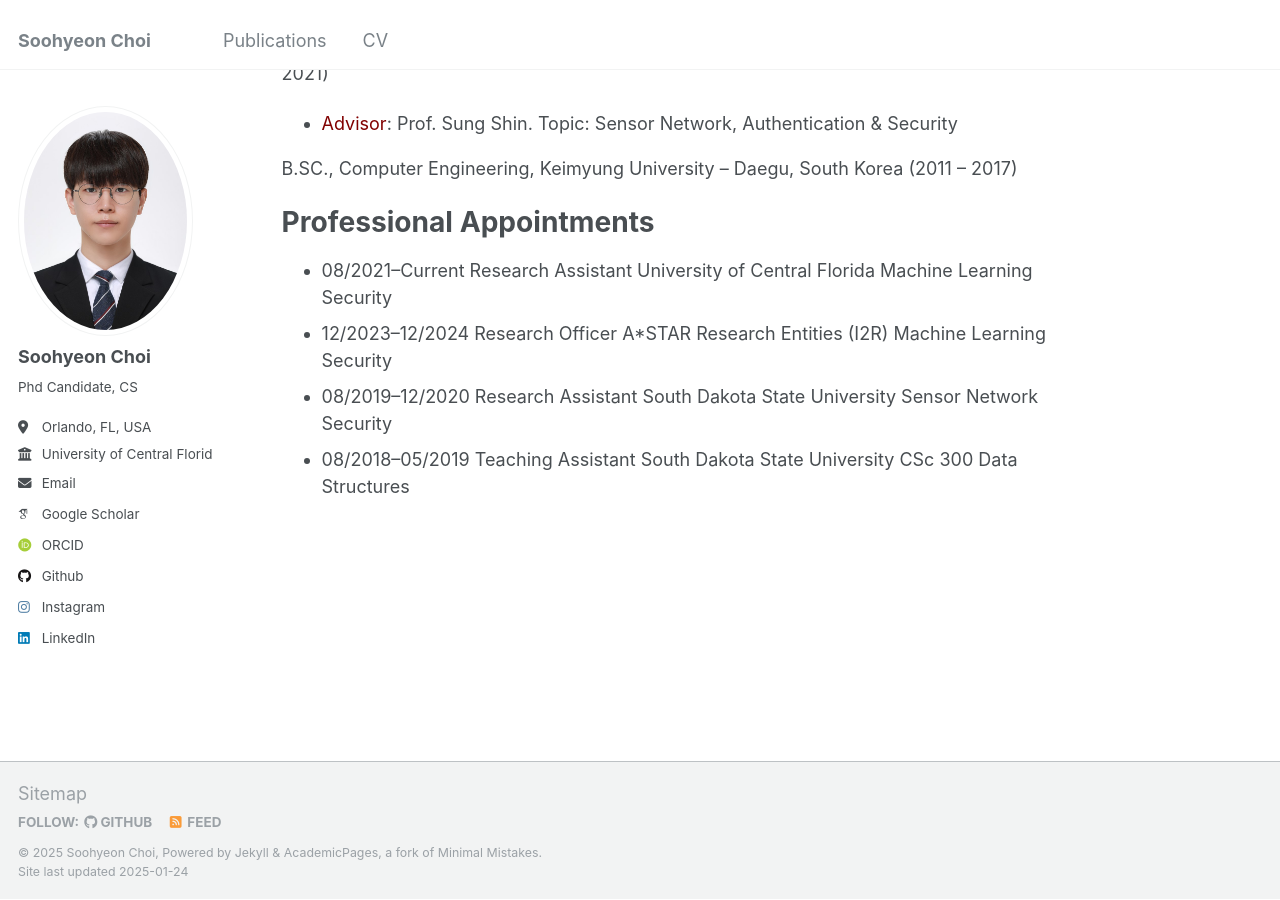
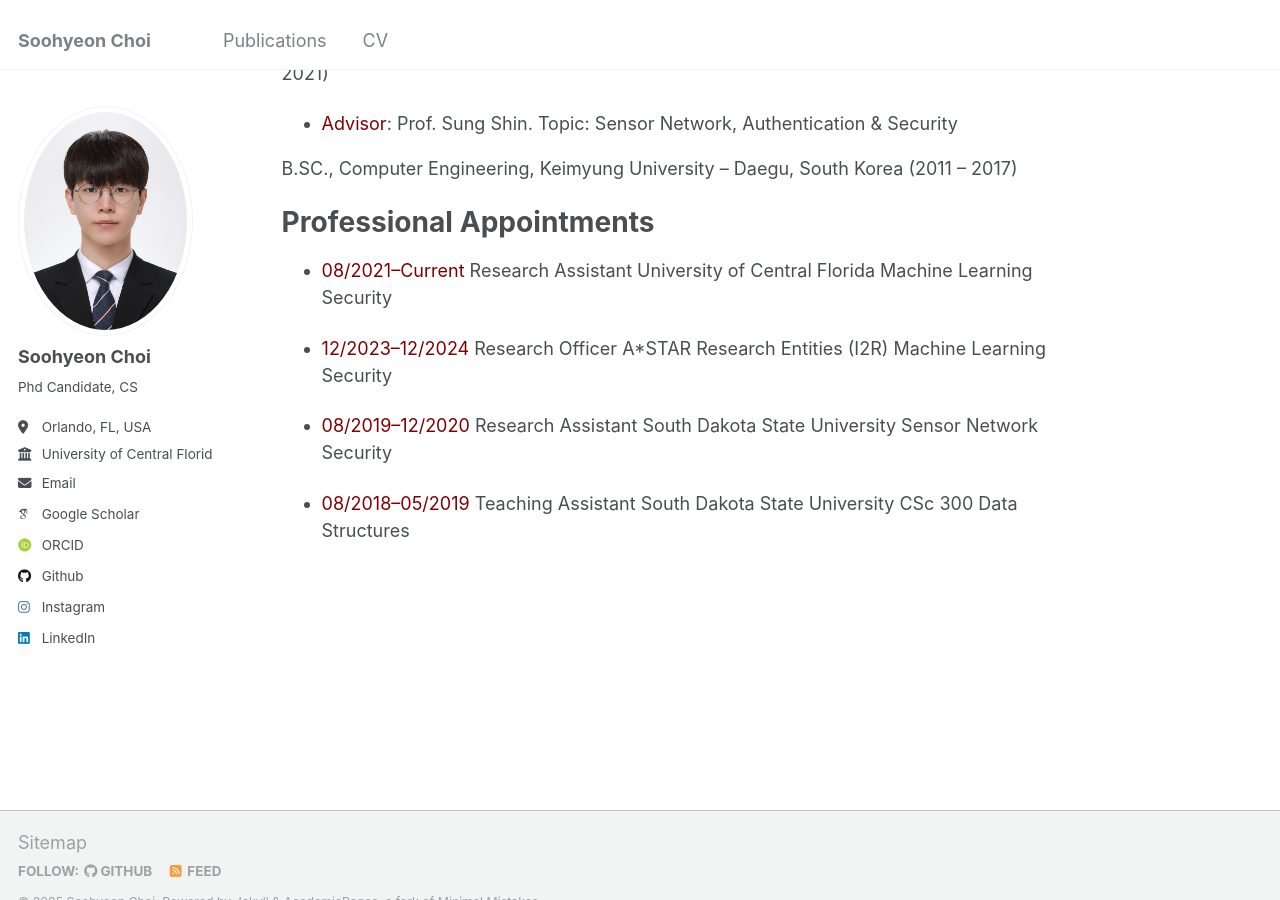
Before and after one commit to soohyeonc/soohyeon.github.io, a Jekyll site: the page built from _pages/about.md, in a window 1280 px wide and 900 px high, scrolled down 608 px. Built offline with Jekyll 4.4.1, drawn with Linux system fonts in a browser that asks for light colours; some web fonts are replaced.

Commit message:
Update about.md

```diff
--- a/_pages/about.md
+++ b/_pages/about.md
@@ -31,7 +31,13 @@ B.SC., Computer Engineering, Keimyung University – Daegu, South Korea (2011
 
 Professional Appointments
 ======
-* <span style="color:maroon"> </span> 08/2021--Current Research Assistant University of Central Florida Machine Learning Security
-* <span style="color:maroon"> </span> 12/2023--12/2024 Research Officer A*STAR Research Entities (I2R) Machine Learning Security
-* <span style="color:maroon"> </span> 08/2019--12/2020 Research Assistant South Dakota State University Sensor Network Security
-* <span style="color:maroon"> </span> 08/2018--05/2019 Teaching Assistant South Dakota State University CSc 300 Data Structures
+* <span style="color:maroon"> 08/2021--Current </span> Research Assistant University of Central Florida Machine Learning Security
+
+
+* <span style="color:maroon"> 12/2023--12/2024 </span> Research Officer A*STAR Research Entities (I2R) Machine Learning Security
+
+
+* <span style="color:maroon"> 08/2019--12/2020 </span> Research Assistant South Dakota State University Sensor Network Security
+
+
+* <span style="color:maroon"> 08/2018--05/2019 </span> Teaching Assistant South Dakota State University CSc 300 Data Structures
```
